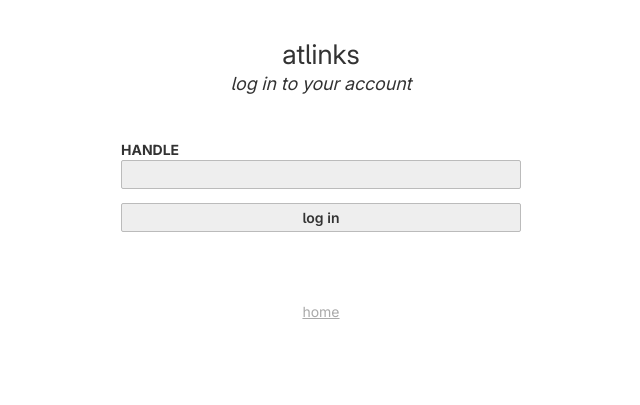
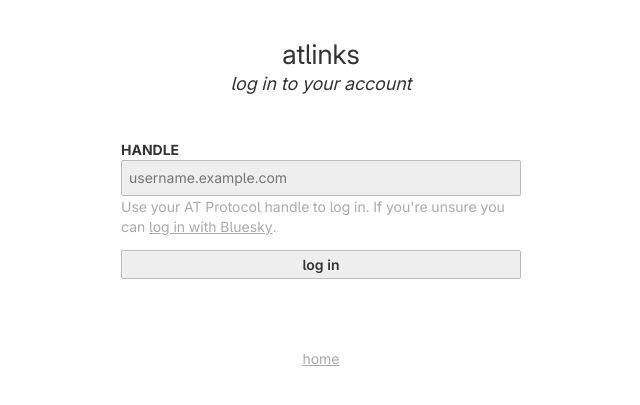
Before and after one commit to marionauta/ligo.at, a Flask app: page /login in a window 1280 px wide. Shown: the top 405 px of the page, without its empty margins (319-959 px from the left). Run offline with Flask 3, Linux system fonts and the light colour scheme.

Commit message:
add caption to login page

```diff
--- a/src/oauth.py
+++ b/src/oauth.py
@@ -23,9 +23,9 @@
 @oauth.get("/start")
 def oauth_start():
     # Identity
-    username = request.args.get("username")
+    username = request.args.get("username") or request.args.get("authserver")
     if not username:
-        return "missing ?username", 400
+        return redirect(url_for("page_login"), 303)
 
     if is_valid_handle(username) or is_valid_did(username):
         login_hint = username
--- a/src/static/style.css
+++ b/src/static/style.css
@@ -138,7 +138,7 @@
     color: var(--color-text);
     font: inherit;
     font-size: 14px;
-    padding: 0.25em;
+    padding: 0.5em;
     width: 100%;
 }
 
@@ -146,6 +146,7 @@
 input[type="submit"] {
     font-weight: 600;
     cursor: pointer;
+    padding: 0.25em;
 }
 
 input[type="submit"]:last-child {
--- a/src/templates/login.html
+++ b/src/templates/login.html
@@ -15,9 +15,13 @@
       </header>
       <form action="{{ url_for('auth_login') }}" method="post">
         <label>
-          <span>handle</span>
-          <input type="text" name="username" required />
+          <span>Handle</span>
+          <input type="text" name="username" placeholder="username.example.com" required />
         </label>
+        <span class="caption">
+          Use your AT Protocol handle to log in.
+          If you're unsure you can <a href="{{ url_for('oauth.oauth_start', authserver='https://bsky.social') }}">log in with Bluesky</a>.
+        </span>
         <input type="submit" value="log in" />
       </form>
       <footer>
```
